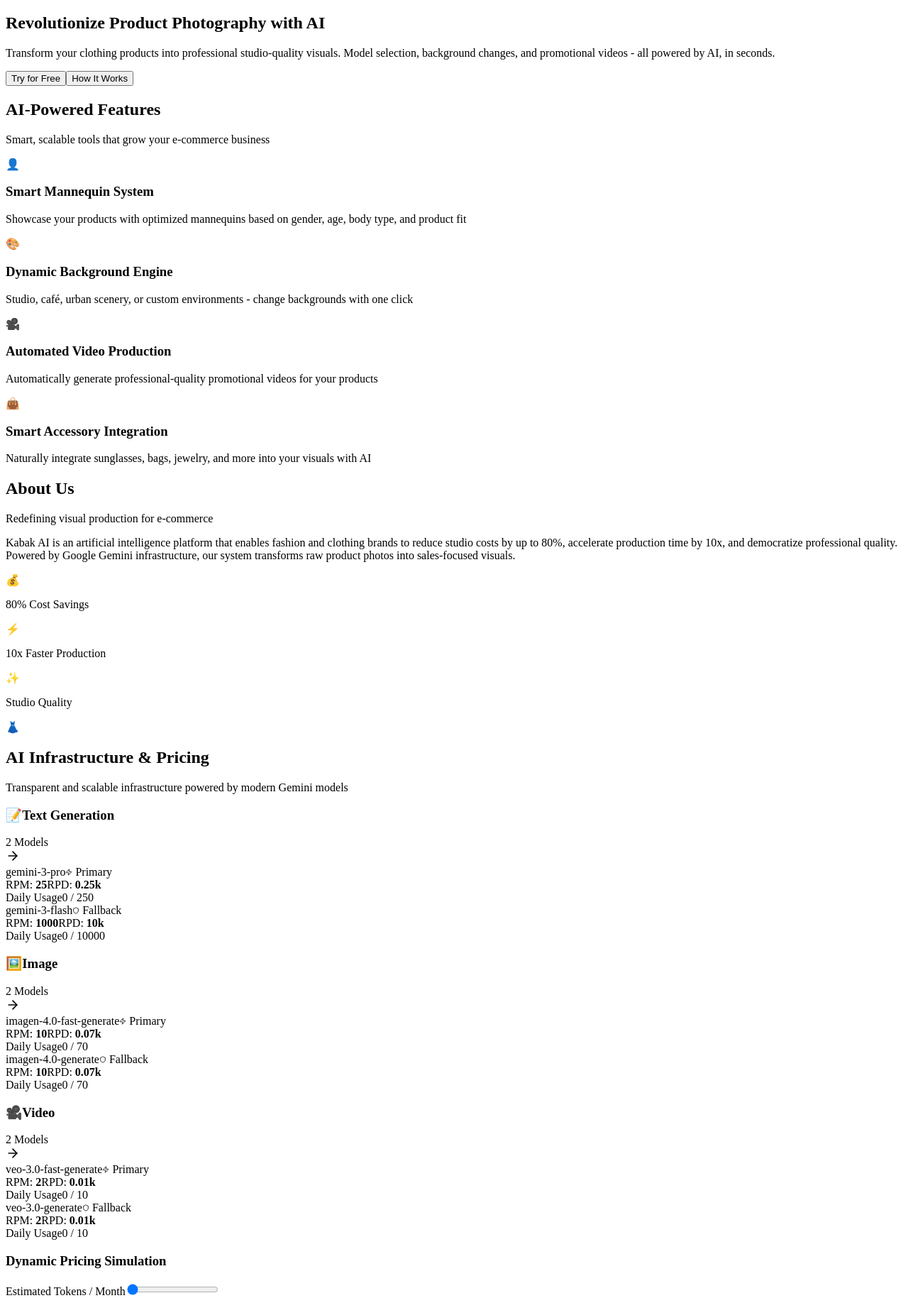
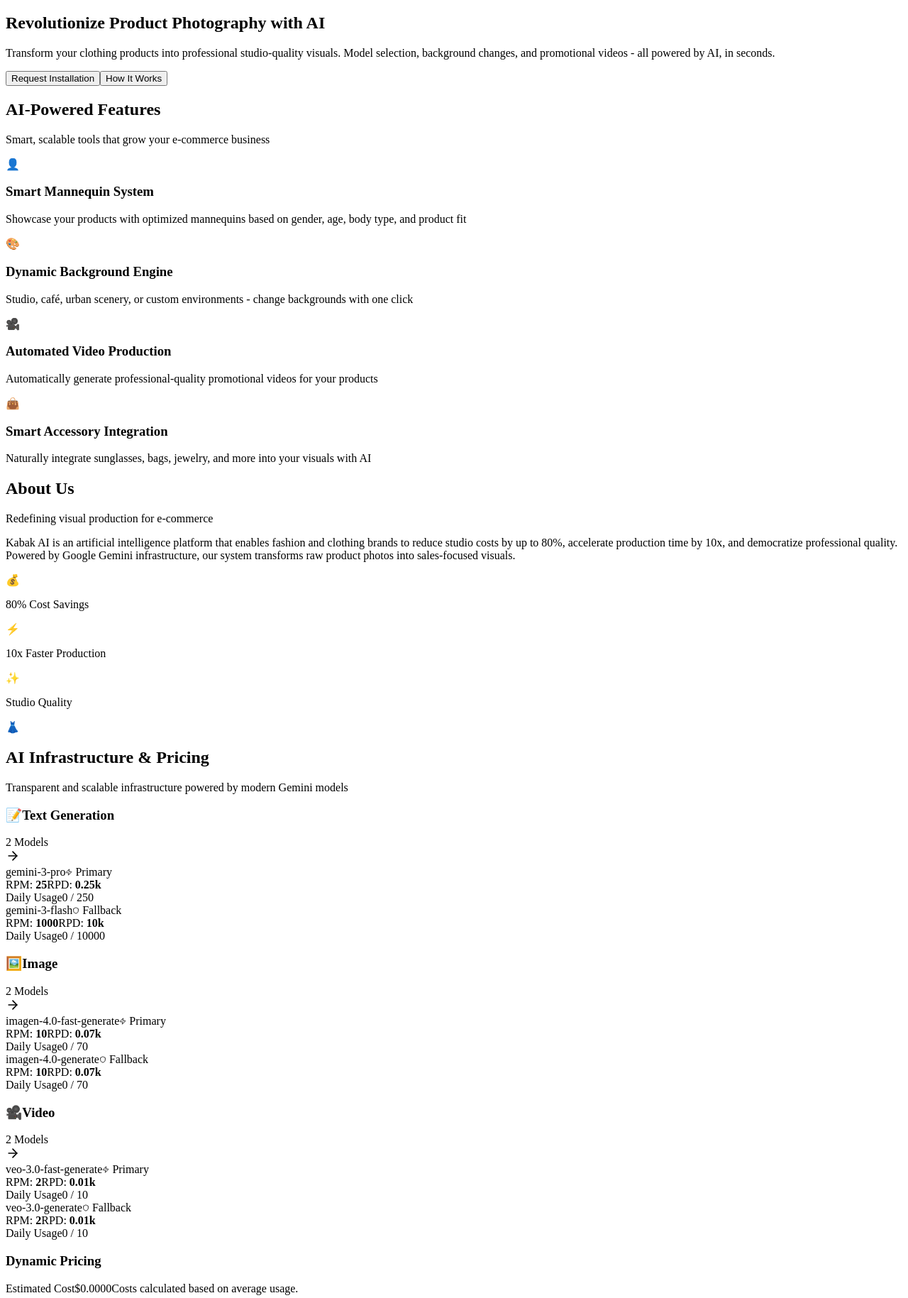
Before and after one commit to beydah/kabak-ai, a React (Vite) app in the folder client/: page / in a window 1280 px wide. Shown: the part 118-1947 px from the top of the page at 71% size. Built offline with nearby package versions, Linux system fonts and the light colour scheme.

Commit message:
feat: Implement initial client application with hero and AI models sections, internationalization, model configurations, routing, and authentication.

```diff
--- a/client/src/components/organisms/ai_models_section.tsx
+++ b/client/src/components/organisms/ai_models_section.tsx
@@ -89,8 +89,8 @@ export const F_AI_Models_Section: React.FC = () => {
                                         <div
                                             key={model.model_id}
                                             className={`relative rounded-xl border-2 transition-all p-5 hover:bg-secondary/5 cursor-pointer group ${isPrimary
-                                                    ? 'border-primary/50 bg-primary/5'
-                                                    : 'border-secondary/20 bg-transparent'
+                                                ? 'border-primary/50 bg-primary/5'
+                                                : 'border-secondary/20 bg-transparent'
                                                 }`}
                                             onClick={(e) => F_Simulate_Usage(model.model_id, e)}
                                             title="Click to simulate usage"
@@ -144,33 +144,26 @@ export const F_AI_Models_Section: React.FC = () => {
 
                 {/* PRICING SIMULATOR */}
                 <div className="bg-white dark:bg-bg-dark rounded-2xl p-8 border border-secondary/20 shadow-sm max-w-2xl mx-auto text-center">
-                    <h3 className="text-xl font-bold mb-6 text-text-light dark:text-text-dark">Dynamic Pricing Simulation</h3>
+                    <h3 className="text-xl font-bold mb-6 text-text-light dark:text-text-dark">
+                        {F_Get_Text('pricing.title')}
+                    </h3>
 
-                    <div className="mb-8">
-                        <label className="block text-secondary text-sm mb-2">Estimated Tokens / Month</label>
-                        <input
-                            type="range"
-                            min="1000"
-                            max="1000000"
-                            step="1000"
-                            value={token_count}
-                            onChange={F_Handle_Token_Change}
-                            className="w-full h-2 bg-secondary/20 rounded-lg appearance-none cursor-pointer accent-primary"
-                        />
-                        <div className="flex justify-between mt-2 font-mono text-sm text-primary font-bold">
-                            <span>1K</span>
-                            <span className="text-lg">{token_count.toLocaleString()} Tokens</span>
-                            <span>1M</span>
-                        </div>
+                    <div className="p-6 bg-primary/5 rounded-xl border border-primary/20 mb-6">
+                        <span className="block text-secondary text-sm mb-1">
+                            {F_Get_Text('pricing.estimated_cost')}
+                        </span>
+                        <span className="text-4xl font-black text-text-light dark:text-text-dark">
+                            {/* Calculate total cost dynamically based on usage of all models */}
+                            ${models.reduce((total, m) => total + (m.current_usage_today * (m.cost_per_request || 0)), 0).toFixed(4)}
+                        </span>
+                        <span className="text-xs text-secondary mt-1">
+                            {F_Get_Text('pricing.simulation_note')}
+                        </span>
                     </div>
 
-                    <div className="p-6 bg-primary/5 rounded-xl border border-primary/20 mb-6">
-                        <span className="block text-secondary text-sm mb-1">Estimated Cost</span>
-                        <span className="text-4xl font-black text-text-light dark:text-text-dark">
-                            ${(token_count * base_rate).toFixed(2)}
-                        </span>
-                        <span className="text-xs text-secondary mt-1">based on avg. usage</span>
-                    </div>
+                    <p className="text-xs text-secondary mb-4">
+                        * Click on the model cards above to simulate usage and see the cost update!
+                    </p>
                 </div>
 
                 {/* API Info & RESET */}
@@ -178,10 +171,10 @@ export const F_AI_Models_Section: React.FC = () => {
                     <button
                         onClick={F_Reset_Usage}
                         className="inline-flex items-center gap-2 px-4 py-2 bg-secondary/10 hover:bg-red-500/10 hover:text-red-500 rounded-lg text-sm text-secondary transition-colors cursor-pointer"
-                        title="Use this to reset simulation limits"
+                        title="Reset simulation"
                     >
                         <RotateCcw size={14} />
-                        <span>Resets Daily (Click to Reset Now)</span>
+                        <span>{F_Get_Text('pricing.reset')}</span>
                     </button>
                 </div>
             </div>
--- a/client/src/components/organisms/hero_section.tsx
+++ b/client/src/components/organisms/hero_section.tsx
@@ -41,7 +41,7 @@ export const F_Hero_Section: React.FC<Hero_Section_Props> = ({
                     {/* CTAs */}
                     <div className="flex flex-col sm:flex-row gap-4 justify-center">
                         <F_Button
-                            p_label={F_Get_Text('hero.cta_primary')}
+                            p_label={F_Get_Text('home.cta.request_installation')}
                             p_variant="primary"
                             p_on_click={p_on_cta_click}
                             p_class_name="text-lg px-8 py-4"
--- a/client/src/config/models.json
+++ b/client/src/config/models.json
@@ -6,7 +6,8 @@
             "daily_limit_rpd": 250,
             "minute_limit_rpm": 25,
             "current_usage_today": 0,
-            "is_primary": true
+            "is_primary": true,
+            "cost_per_request": 0.0005
         },
         {
             "model_id": "gemini-3-flash",
@@ -14,7 +15,8 @@
             "daily_limit_rpd": 10000,
             "minute_limit_rpm": 1000,
             "current_usage_today": 0,
-            "is_primary": false
+            "is_primary": false,
+            "cost_per_request": 0.0001
         },
         {
             "model_id": "imagen-4.0-fast-generate",
@@ -22,7 +24,8 @@
             "daily_limit_rpd": 70,
             "minute_limit_rpm": 10,
             "current_usage_today": 0,
-            "is_primary": true
+            "is_primary": true,
+            "cost_per_request": 0.04
         },
         {
             "model_id": "imagen-4.0-generate",
@@ -30,7 +33,8 @@
             "daily_limit_rpd": 70,
             "minute_limit_rpm": 10,
             "current_usage_today": 0,
-            "is_primary": false
+            "is_primary": false,
+            "cost_per_request": 0.04
         },
         {
             "model_id": "veo-3.0-fast-generate",
@@ -38,7 +42,8 @@
             "daily_limit_rpd": 10,
             "minute_limit_rpm": 2,
             "current_usage_today": 0,
-            "is_primary": true
+            "is_primary": true,
+            "cost_per_request": 0.10
         },
         {
             "model_id": "veo-3.0-generate",
@@ -46,7 +51,8 @@
             "daily_limit_rpd": 10,
             "minute_limit_rpm": 2,
             "current_usage_today": 0,
-            "is_primary": false
+            "is_primary": false,
+            "cost_per_request": 0.10
         }
     ]
 }
--- /dev/null
+++ b/client/src/layout/auth_guard.tsx
@@ -0,0 +1,22 @@
+import React from 'react';
+import { Navigate, useLocation } from 'react-router-dom';
+
+interface Auth_Guard_Props {
+    children: React.ReactNode;
+}
+
+export const F_Auth_Guard: React.FC<Auth_Guard_Props> = ({ children }) => {
+    const location = useLocation();
+
+    // Check for auth_token cookie
+    const auth_token = document.cookie
+        .split('; ')
+        .find(row => row.startsWith('auth_token='));
+
+    if (!auth_token) {
+        // Redirect to login while saving the attempted location
+        return <Navigate to="/login" state={{ from: location }} replace />;
+    }
+
+    return <>{children}</>;
+};
--- a/client/src/locales/lang.json
+++ b/client/src/locales/lang.json
@@ -200,6 +200,17 @@
             "delete_success": "Ürün başarıyla silindi.",
             "next_image": "Sonraki Görsel",
             "prev_image": "Önceki Görsel"
+        },
+        "pricing": {
+            "title": "Dinamik Fiyatlandırma",
+            "estimated_cost": "Tahmini Maliyet",
+            "simulation_note": "Maliyetler ortalama kullanım bazında hesaplanmıştır.",
+            "reset": "Simülasyonu Sıfırla"
+        },
+        "home": {
+            "cta": {
+                "request_installation": "Kurulum Talep Edin"
+            }
         },
         "common": {
             "loading": "Yükleniyor...",
@@ -409,6 +420,17 @@
             "next_image": "Next Image",
             "prev_image": "Previous Image"
         },
+        "pricing": {
+            "title": "Dynamic Pricing",
+            "estimated_cost": "Estimated Cost",
+            "simulation_note": "Costs calculated based on average usage.",
+            "reset": "Reset Simulation"
+        },
+        "home": {
+            "cta": {
+                "request_installation": "Request Installation"
+            }
+        },
         "common": {
             "loading": "Loading...",
             "error": "An error occurred.",
--- a/client/src/routes/router.tsx
+++ b/client/src/routes/router.tsx
@@ -8,6 +8,7 @@ import { F_Collection_Page } from '../pages/collection/collection_page';
 import { F_New_Product_Page } from '../pages/new_product/new_product_page';
 import { F_Product_Page } from '../pages/product/product_page';
 // Settings removed
+import { F_Auth_Guard } from '../layout/auth_guard';
 
 export const app_router = createBrowserRouter([
     {
@@ -24,14 +25,26 @@ export const app_router = createBrowserRouter([
     },
     {
         path: '/collection',
-        element: <F_Collection_Page />,
+        element: (
+            <F_Auth_Guard>
+                <F_Collection_Page />
+            </F_Auth_Guard>
+        ),
     },
     {
         path: '/new-product',
-        element: <F_New_Product_Page />,
+        element: (
+            <F_Auth_Guard>
+                <F_New_Product_Page />
+            </F_Auth_Guard>
+        ),
     },
     {
         path: '/product/:id',
-        element: <F_Product_Page />,
+        element: (
+            <F_Auth_Guard>
+                <F_Product_Page />
+            </F_Auth_Guard>
+        ),
     },
 ]);
--- a/client/src/utils/model_utils.ts
+++ b/client/src/utils/model_utils.ts
@@ -7,6 +7,7 @@ export interface I_Model_Config {
     minute_limit_rpm: number;
     current_usage_today: number;
     is_primary: boolean;
+    cost_per_request?: number;
 }
 
 const STORAGE_KEY_USAGE = 'kabak_ai_model_usage';
```
